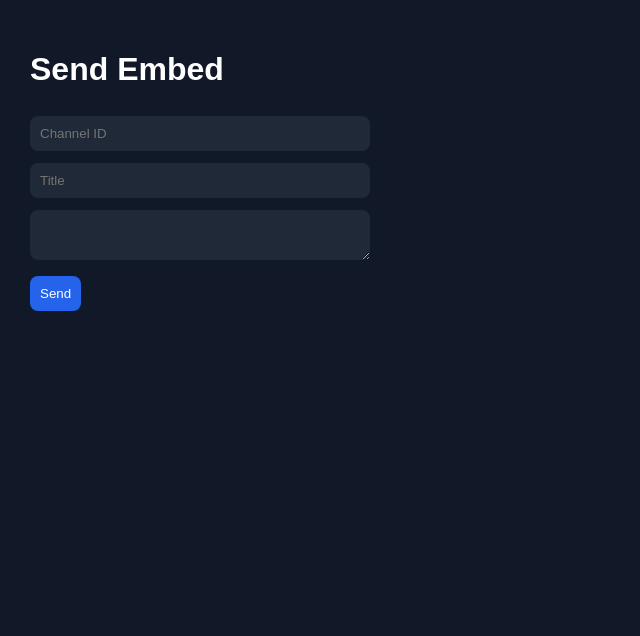
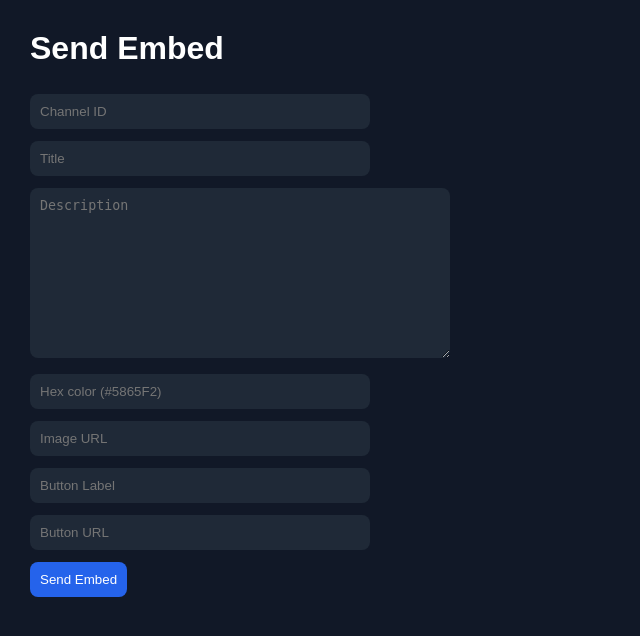
Before and after one commit to human757-fin/evilbot, a Flask app: page /embed in a window 1280 px wide. Shown: the part 49-685 px from the top of the page, without its empty margins (0-640 px from the left). Run offline with Flask 3, Linux system fonts and the light colour scheme; the visitor is signed in with stand-in values (Sample User, id 1); parts of the project's set-up code (start-up, migrations or seed data) failed here and were passed over.

Commit message:
site upgrades

```diff
--- a/bot_api.py
+++ b/bot_api.py
@@ -1,14 +1,42 @@
+BOT_STATUS = {
+    "online": True,
+    "guilds": 1,
+    "voice_connected": False
+}
+
+
+def get_status():
+    return BOT_STATUS
+
+
 def join_vc(channel_id):
     print("join vc", channel_id)
+    BOT_STATUS["voice_connected"] = True
 
 
 def leave_vc():
     print("leave vc")
+    BOT_STATUS["voice_connected"] = False
 
 
 def play_sound(filename):
     print("play", filename)
 
 
-def send_embed(channel_id, title, description):
-    print("embed", title)
+def send_embed(
+    channel_id,
+    title,
+    description,
+    color=None,
+    image_url=None,
+    button_label=None,
+    button_url=None
+):
+    print(
+        title,
+        description,
+        color,
+        image_url,
+        button_label,
+        button_url
+    )
--- a/static/style.css
+++ b/static/style.css
@@ -64,3 +64,14 @@ button:hover {
     border-radius: 8px;
     margin-bottom: 20px;
 }
+
+textarea {
+    width: 400px;
+    height: 150px;
+    background: #1f2937;
+    color: white;
+}
+
+h1, h2 {
+    margin-top: 0;
+}
--- a/templates/embeds.html
+++ b/templates/embeds.html
@@ -1,14 +1,37 @@
 {% extends "base.html" %}
-
-{% block title %}Embed{% endblock %}
-
+{%block title%}Embed{%endblock%}
 {% block content %}
 <h1>Send Embed</h1>
 
 <form method="post">
     <input name="channel_id" placeholder="Channel ID"><br>
     <input name="title" placeholder="Title"><br>
-    <textarea name="description"></textarea><br>
-    <button>Send</button>
+
+    <textarea
+        name="description"
+        placeholder="Description"
+    ></textarea><br>
+
+    <input
+        name="color"
+        placeholder="Hex color (#5865F2)"
+    ><br>
+
+    <input
+        name="image_url"
+        placeholder="Image URL"
+    ><br>
+
+    <input
+        name="button_label"
+        placeholder="Button Label"
+    ><br>
+
+    <input
+        name="button_url"
+        placeholder="Button URL"
+    ><br>
+
+    <button>Send Embed</button>
 </form>
 {% endblock %}
--- a/webpanel.py
+++ b/webpanel.py
@@ -23,7 +23,8 @@ from bot_api import (
     join_vc,
     leave_vc,
     play_sound,
-    send_embed
+    send_embed,
+    get_status
 )
 
 load_dotenv()
@@ -156,8 +157,10 @@ def logout():
 @app.route("/dashboard")
 @login_required
 def dashboard():
+    status = get_status()
     return render_template(
-        "dashboard.html"
+        "dashboard.html",
+        status=status
     )
 
 
@@ -243,35 +246,39 @@ def route_play():
     )
 
 
+@app.route("/delete_sound/<filename>", methods=["POST"])
+@login_required
+def delete_sound(filename):
+    path = os.path.join(
+        UPLOAD_FOLDER,
+        filename
+    )
+
+    if os.path.exists(path):
+        os.remove(path)
+        flash("Deleted sound.")
+
+    return redirect(url_for("sounds"))
+
+
 # ---------------- EMBEDS ----------------
-@app.route(
-    "/embed",
-    methods=["GET", "POST"]
-)
+@app.route("/embed", methods=["GET", "POST"])
 @login_required
 def embed_page():
     if request.method == "POST":
-        channel_id = request.form[
-            "channel_id"
-        ]
-        title = request.form[
-            "title"
-        ]
-        description = request.form[
-            "description"
-        ]
-
         send_embed(
-            channel_id,
-            title,
-            description
+            request.form["channel_id"],
+            request.form["title"],
+            request.form["description"],
+            request.form.get("color"),
+            request.form.get("image_url"),
+            request.form.get("button_label"),
+            request.form.get("button_url")
         )
 
         flash("Embed sent.")
 
-    return render_template(
-        "embeds.html"
-    )
+    return render_template("embeds.html")
 
 
 # ---------------- USER ADMIN ----------------
```
Also changed, not shown: templates/dashboard.html (+21 -3 lines).
